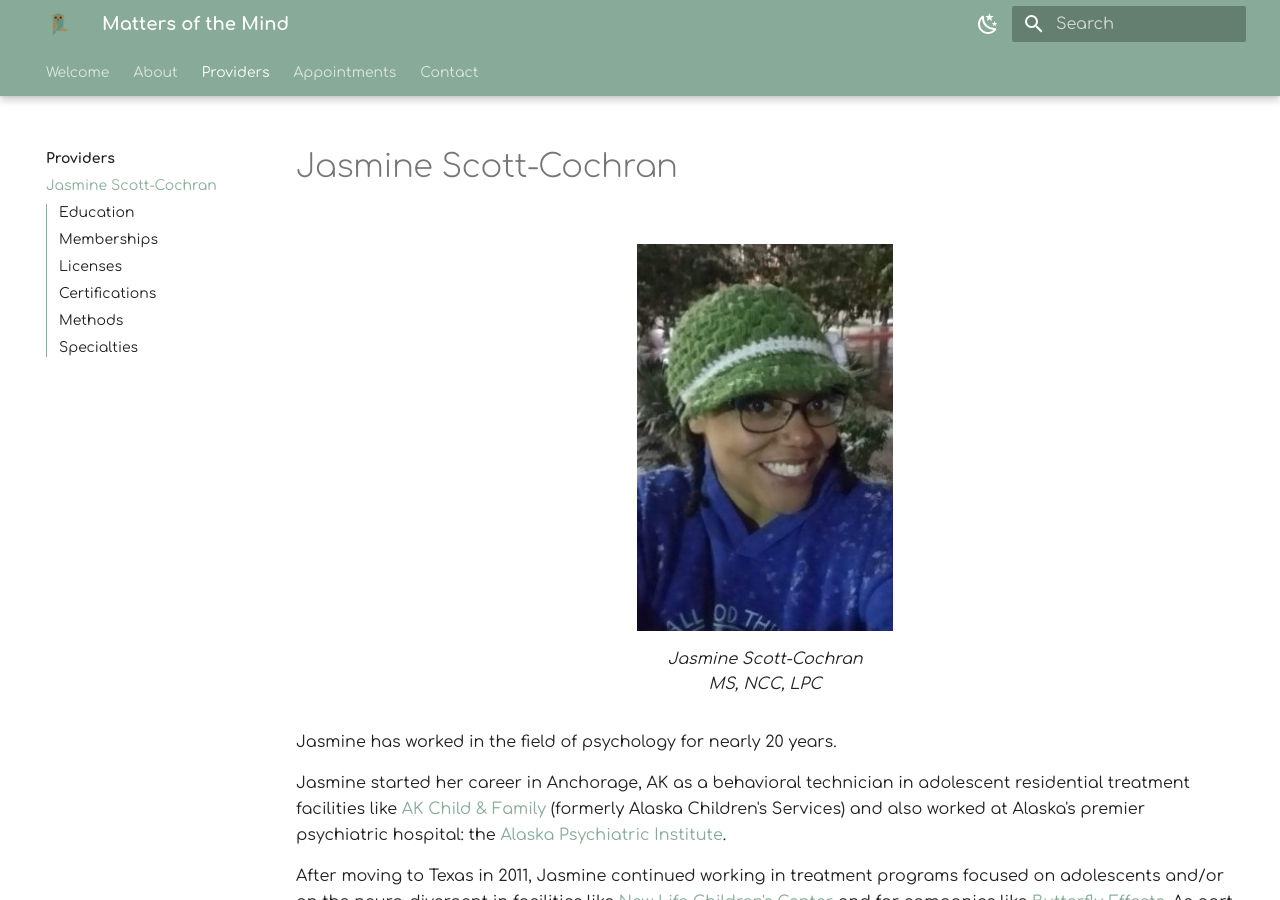
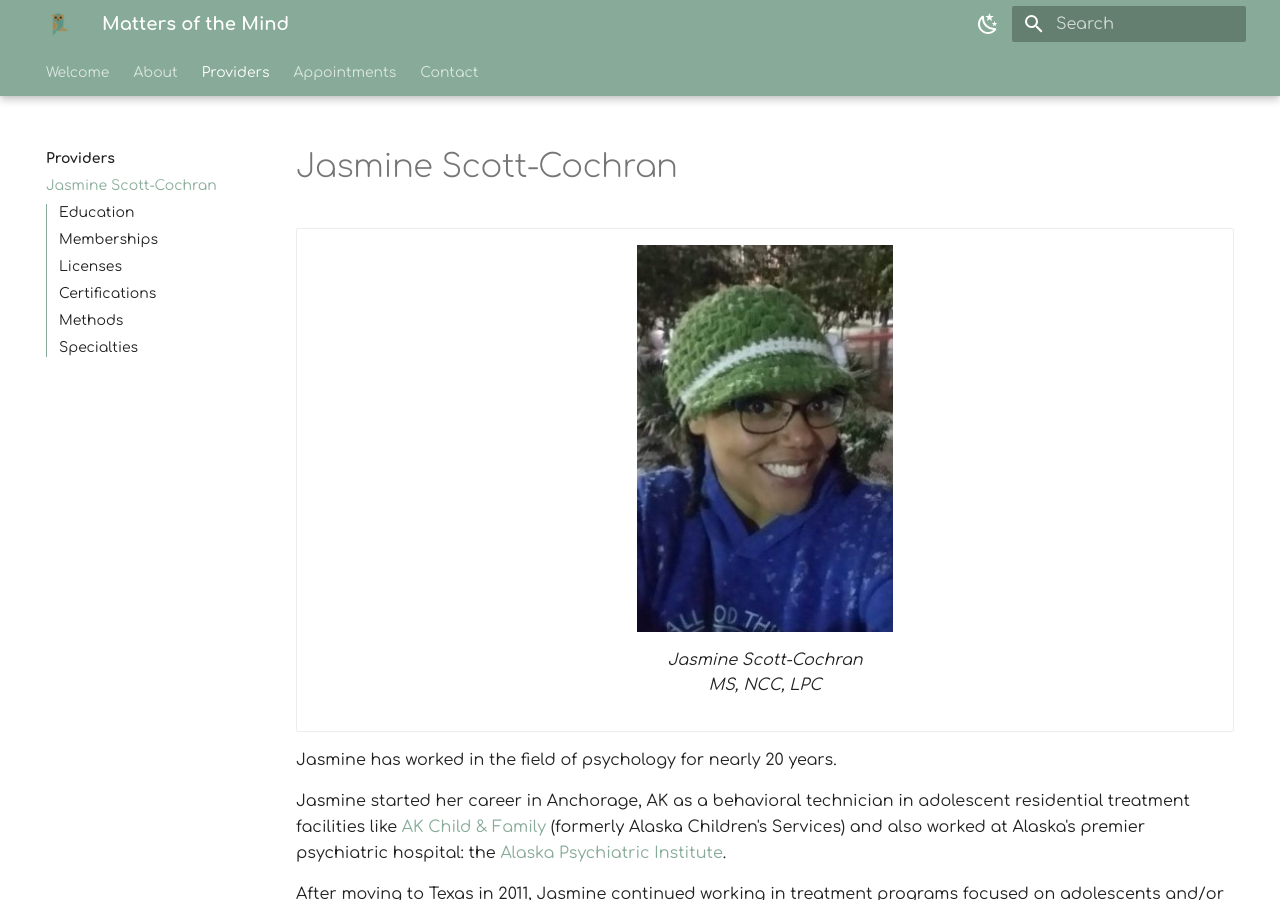
Before and after one commit to motm-therapy/website, an MkDocs documentation site: the page built from docs/providers/jasmine.md, in a window 1280 px wide and 900 px high. Built offline with MkDocs 1.6.1 and Material for MkDocs 9.7.7, drawn with Linux system fonts in a browser that asks for light colours; plug-ins that fetch from the network failed and are left out.

Commit message:
Update jasmine.md

```diff
--- a/docs/providers/jasmine.md
+++ b/docs/providers/jasmine.md
@@ -1,11 +1,13 @@
 # Jasmine Scott-Cochran
 
-<figure markdown>
-  ![Jasmine Scott-Cochran](assets/jasmine.jpeg){ height="384" width="256" loading="lazy" }
-  <figcaption>
-    Jasmine Scott-Cochran<br>MS, NCC, LPC
-  </figcaption>
-</figure>
+<div class="grid cards" markdown>
+- <figure markdown>
+  ![Jasmine Scott-Cochran](assets/jasmine.jpeg){ height="384" width="256" }
+    <figcaption>
+      Jasmine Scott-Cochran<br>MS, NCC, LPC
+    </figcaption>
+  </figure>
+</div>
 
 Jasmine has worked in the field of psychology for nearly 20 years.
 
```
